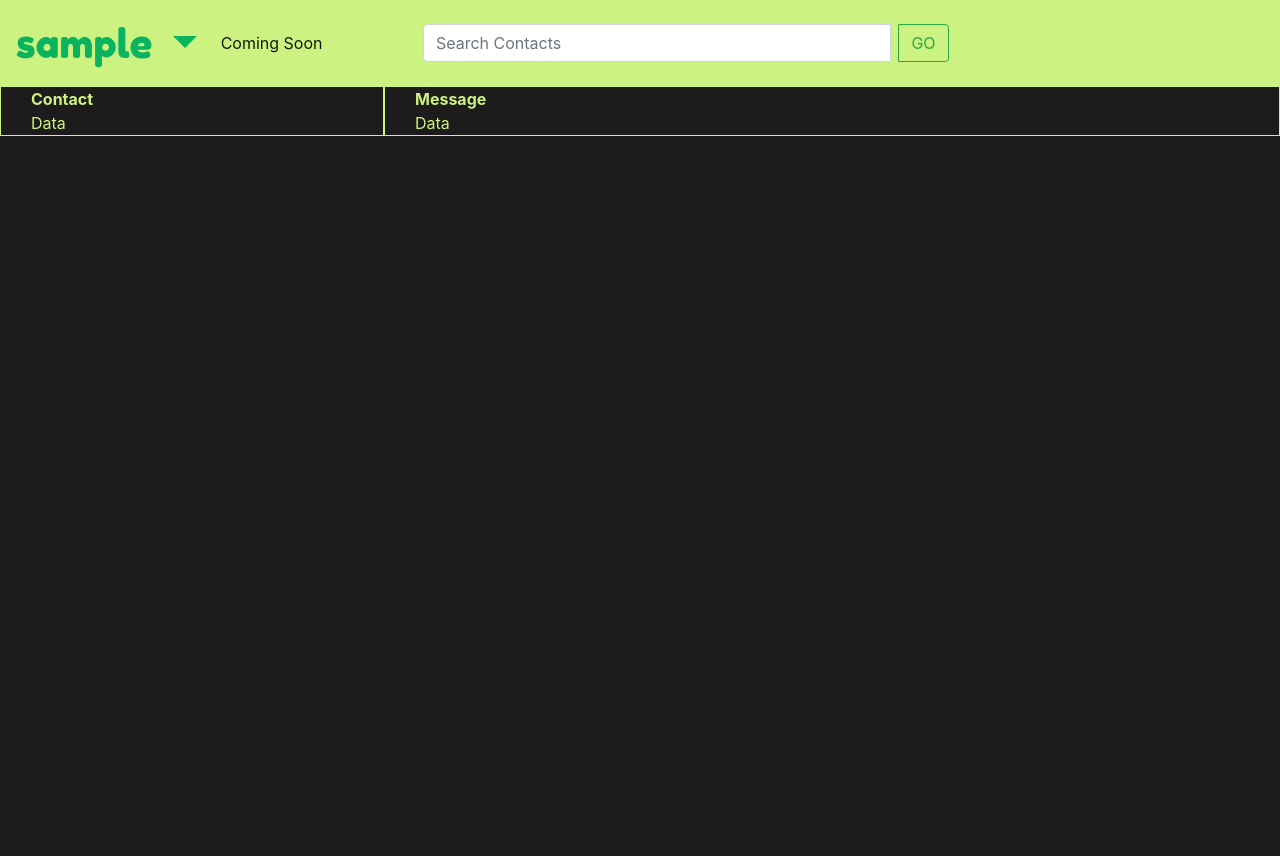
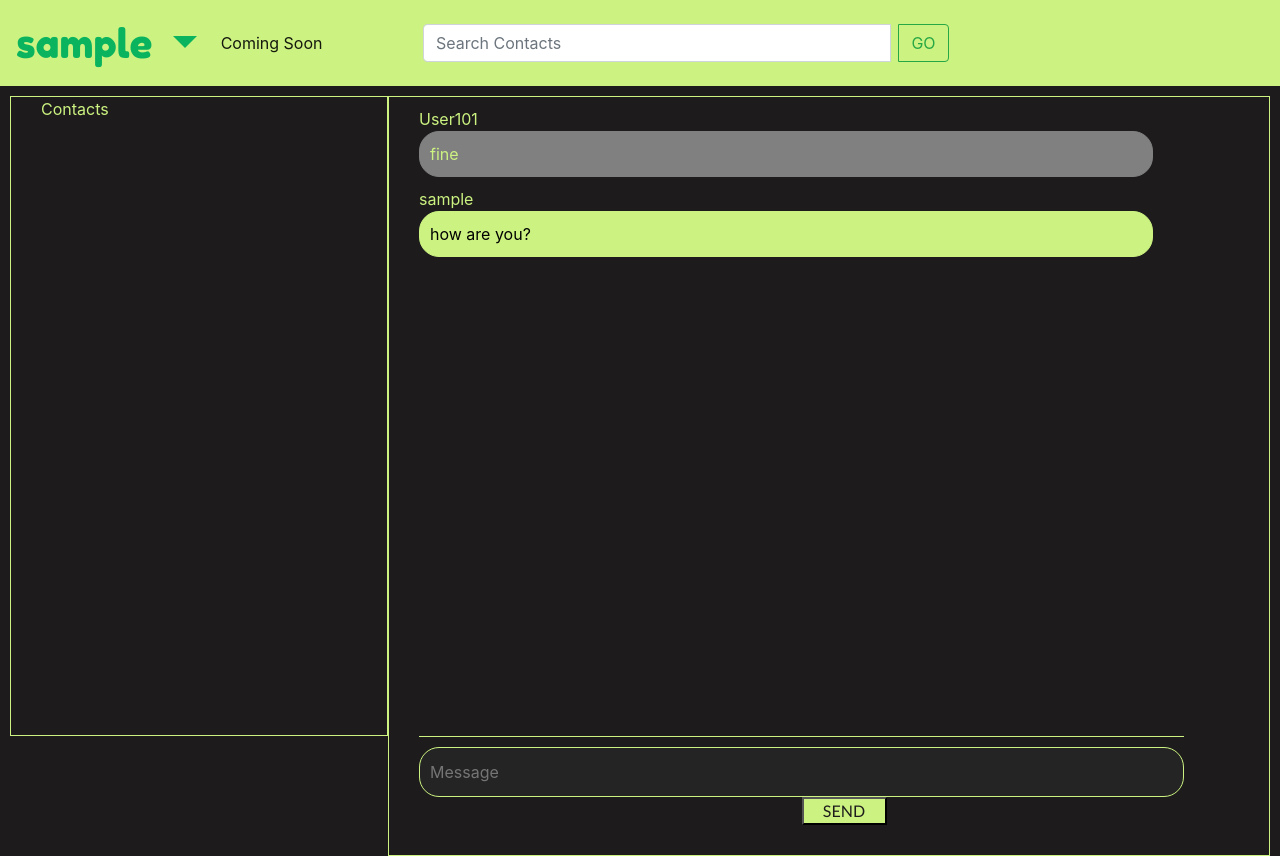
Before and after one commit to CodyVollrath/FirstSQLBasedWebApp, a PHP site: page /main.php in a window 1280 px wide. Before the commit the page ends 136 px from the top, so only its background shows below. Run offline with PHP 8.4, Linux system fonts and the light colour scheme; the visitor is signed in with stand-in values (Sample User, id 1); some libraries are stand-ins or nearby versions.

Commit message:
Add files via upload

```diff
--- a/main.php
+++ b/main.php
@@ -50,27 +50,32 @@
               </form>
             </div>
           </nav>
+          <div class = 'mainContainer'>
           <div class = 'contactContainer'>
-            <table>
-              <tr>
-                <th>Contact</th>
-              </tr>
-              <tr>
-                <td>Data</td>
-              </tr>
-            </table>
+            Contacts
           </div>
           <div class = 'messageContainer'>
-              <table>
-                  <tr>
-                    <th>Message</th>
-                  </tr>
-                  <tr>
-                    <td>Data</td>
-                  </tr>
-                </table>
+              <div class = 'messageContainment'>";
+
+                $userContact = "<div class = 'userBar'>User101</div>
+                <div class ='grey-message'>
+                  fine
+                </div>";
+                $userSender = "<div class = 'userBar'>$username</div>
+                <div class = 'green-message'>
+                    how are you?<br>
+                  </div>";
+              echo $userContact;
+              echo $userSender;
+
+              echo"</div>
+              <div id = 'textBar'>
+                  <input id = 'messageTextBar' placeholder='Message' name = 'messageInput' type='text'>
+                  <button id = 'send' name='sendButton'>SEND</button>
+                </div>
           </div>
-          ";
+
+          </div>";
           }
         ?>
     </body>
--- a/register.css
+++ b/register.css
@@ -3,6 +3,7 @@
 * {
     margin: 0px;
     padding: 0px;
+
 }
 
 body {
@@ -16,13 +17,25 @@ body {
     width: auto;
     border-radius: 20px;
 }
-
+#messageTextBar{
+    height: 50px;
+    border-radius:20px;
+    width: 90%;
+    background: rgb(37, 36, 36);
+    color:#CCF381;
+    border: 1px solid #CCF381;
+    padding-left: 10px;
+    outline:none;
+    margin-top: 10px;
+}
 .contactContainer {
     border: 1px solid #CCF381;
     position: relative;
     float: left;
     padding-left: 30px;
     width: 30%;
+    height:80vh;
+    overflow: auto;
 }
 
 .messageContainer {
@@ -31,6 +44,7 @@ body {
     float: right;
     padding-left: 30px;
     width: 70%;
+    height: 95vh;
 }
 
 .navbar-brand {
@@ -40,8 +54,7 @@ body {
     cursor: pointer;
 }
 
-form,
-label {
+form,label {
     font-size: 40px;
 }
 
@@ -59,7 +72,16 @@ label {
     text-indent: 10px;
     transition: all .3s ease-in-out;
 }
+.mainContainer{
+    margin:10px;
+}
+.messageContainment{
+    height: 80vh;
+    width:90%;
+    overflow: auto;
+    border-bottom: #CCF381 1px solid;
 
+}
 #submitButton {
     border: #CCF381 solid 1px;
     border-radius: 20px;
@@ -92,11 +114,39 @@ a {
 .search-bar {
     margin-right: 30% !important;
 }
-
+.grey-message,.green-message{
+    border:1px solid #CCF381;
+    width: 96%;
+    border-radius: 20px;
+    padding: 10px;
+    overflow:auto;
+}
+.grey-message{
+    background:grey;
+    border-color: grey;
+}
+.green-message{
+    color:black;
+    background:#CCF381;
+}
+.userBar{
+    margin-top:10px;
+}
 button,
 a:hover {
     text-decoration: none;
     color: #CCF381;
+}
+#send{
+    background-color:#CCF381;
+    width:10%;
+    display:block;
+    overflow: hidden;
+    color:#1D1B1B;
+    font-family: 'Gill Sans', 'Gill Sans MT', Calibri, 'Trebuchet MS', sans-serif;
+    transform: translate3d(0,0,0);
+    margin: auto;
+    cursor:pointer;
 }
 
 
```
Also changed, not shown: sendButton.js (added, +12 -0 lines).
